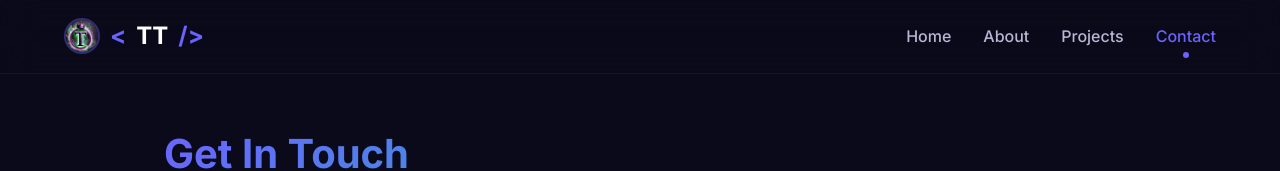
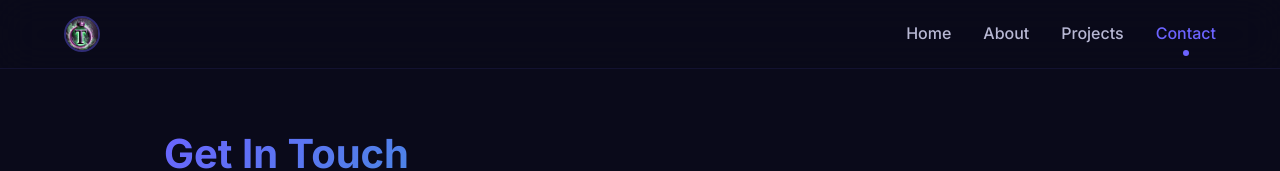
Before and after one commit to talya-git/talya-portfolio, a React (Vite) app: page /contact in a window 1280 px wide. Shown: the top 171 px of the page. Built offline with nearby package versions, Linux system fonts and the light colour scheme; the HTML template or start-up script is replaced by a standard one.

Commit message:
replace TT text with profile image in navbar

```diff
--- a/src/components/Navbar.jsx
+++ b/src/components/Navbar.jsx
@@ -24,9 +24,6 @@ function Navbar() {
       <div style={styles.container}>
         <Link to="/" style={styles.logo}>
           <img src="/profile.png" alt="TT" style={styles.logoImg} />
-          <span style={styles.logoAccent}>{'<'}</span>
-          TT
-          <span style={styles.logoAccent}>{'/>'}</span>
         </Link>
 
         <div style={styles.links}>
```
